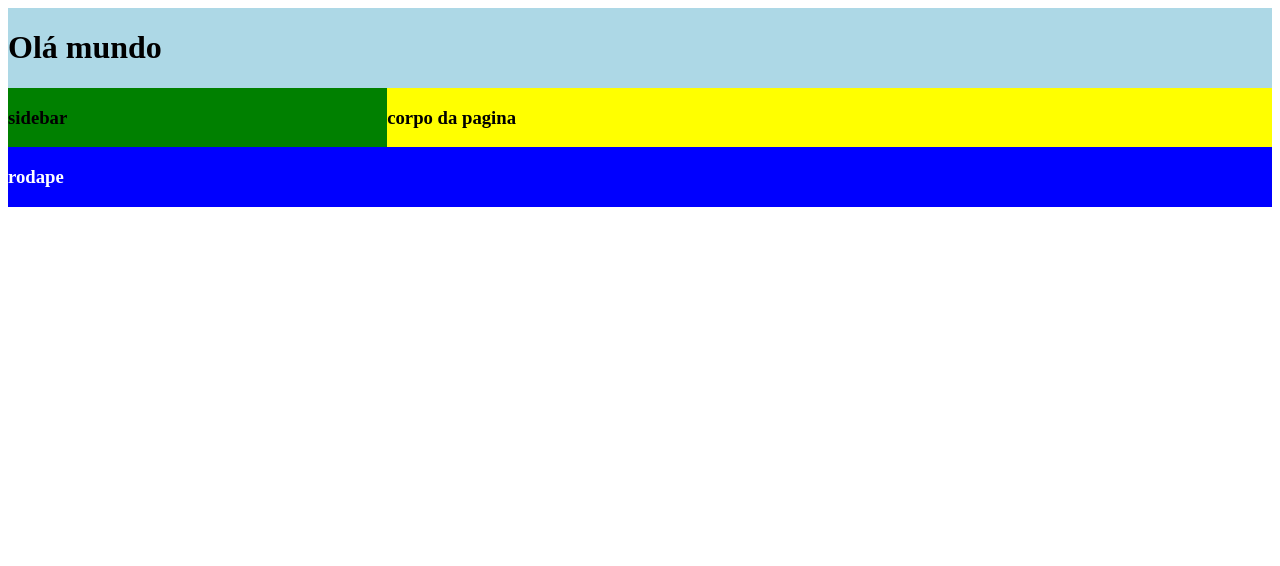
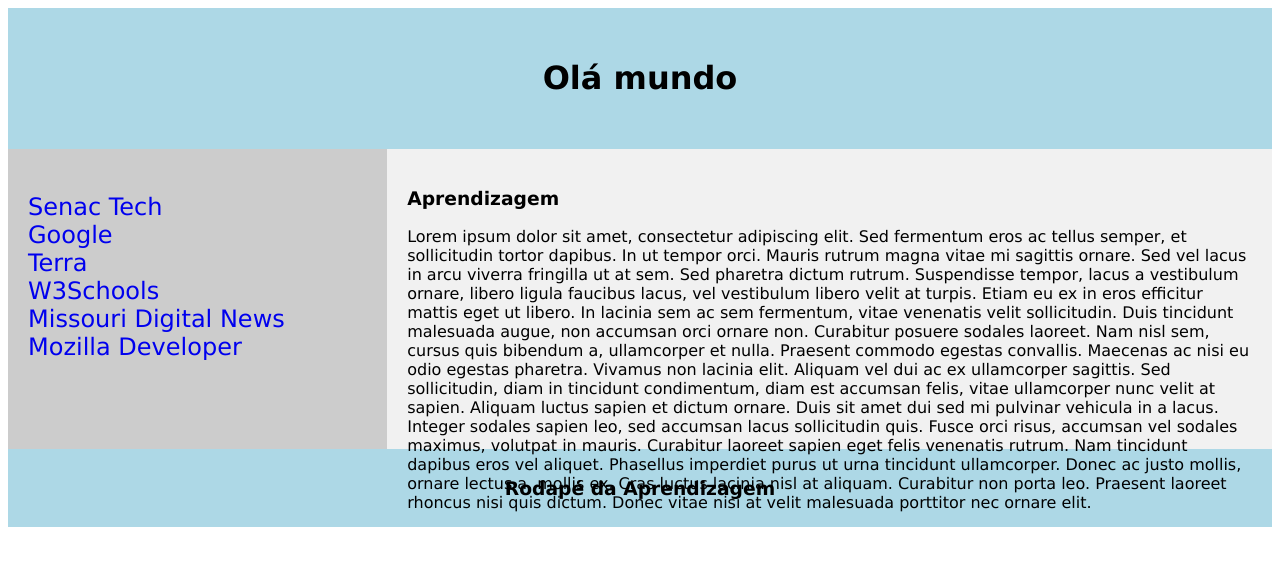
Before and after one commit to cbkremer/introducaoWeb, a plain HTML site: page index.html in a window 1280 px wide. Drawn offline with Linux system fonts and the light colour scheme.

Commit message:
refatoração do projeto

```diff
--- a/estilo.css
+++ b/estilo.css
@@ -1,5 +1,45 @@
+*{
+	box-sizing: border-box;
+}
+body{
+	font-family: Verdana, Helvetica, sans-serif;
+}
 .topo{
 	background-color:lightblue;
 	float:left;
 	width:100%;
+	padding: 30px;
+	text-align:center;
 }
+nav{
+	float: left;
+	width: 30%;
+	height: 300px;
+	background: #ccc;
+	padding: 20px;
+}
+nav a{
+	text-decoration: none;
+}
+nav ul{
+	list-style-type:none;
+	padding:0;
+	font-size: 1.5em;
+}
+article{
+	float:left;
+	padding:20px;
+	width:70%;
+	background: #f1f1f1;
+	height:300px;
+}
+section{
+	content: "";
+	display: table;
+	clear: both;
+}
+footer{
+	background:lightblue;
+	padding:10px;
+	text-align:center;
+}
--- a/index.html
+++ b/index.html
@@ -16,14 +16,39 @@
 		<header class="topo">
 			<h1>Olá mundo</h1>
 		</header>
-		<div style="width: 30%; background-color: green;float:left;">
-			<h3>sidebar</h3>
-		</div>
-		<div style="width: 70%; background-color:yellow;float:left;">
-			<h3>corpo da pagina</h3>
-		</div>
-		<footer style="width:100%; background-color:blue;float:left;color:white;">
-			<h3>rodape</h3>
+		<section>
+			<nav>
+				<ul>
+					<li>
+						<a href="https://senacrs.com.br/unidade/18" target="_blank">Senac Tech</a>
+					</li>
+					<li>
+						<a href="https://google.com" target="_blank">Google</a>
+					</li>
+					<li>
+						<a href="https://terra.com.br" target="_blank">Terra</a>
+					</li>
+					<li>
+						<a href="https://w3schools.com" target="_blank">W3Schools</a>
+					</li>
+					<li>
+						<a href="https://mdn.org" target="_blank">Missouri Digital News</a>
+					</li>
+					<li>
+						<a href="https://developer.mozilla.org/pt-BR/">Mozilla Developer</a>
+					</li>
+				</ul>
+			</nav>
+			<article>
+				<h3>Aprendizagem</h3>
+				<p>
+					Lorem ipsum dolor sit amet, consectetur adipiscing elit. Sed fermentum eros ac tellus semper, et sollicitudin tortor dapibus. In ut tempor orci. Mauris rutrum magna vitae mi sagittis ornare. Sed vel lacus in arcu viverra fringilla ut at sem. Sed pharetra dictum rutrum. Suspendisse tempor, lacus a vestibulum ornare, libero ligula faucibus lacus, vel vestibulum libero velit at turpis. Etiam eu ex in eros efficitur mattis eget ut libero. In lacinia sem ac sem fermentum, vitae venenatis velit sollicitudin. Duis tincidunt malesuada augue, non accumsan orci ornare non. Curabitur posuere sodales laoreet. Nam nisl sem, cursus quis bibendum a, ullamcorper et nulla. Praesent commodo egestas convallis. Maecenas ac nisi eu odio egestas pharetra. Vivamus non lacinia elit. Aliquam vel dui ac ex ullamcorper sagittis. Sed sollicitudin, diam in tincidunt condimentum, diam est accumsan felis, vitae ullamcorper nunc velit at sapien.
+					Aliquam luctus sapien et dictum ornare. Duis sit amet dui sed mi pulvinar vehicula in a lacus. Integer sodales sapien leo, sed accumsan lacus sollicitudin quis. Fusce orci risus, accumsan vel sodales maximus, volutpat in mauris. Curabitur laoreet sapien eget felis venenatis rutrum. Nam tincidunt dapibus eros vel aliquet. Phasellus imperdiet purus ut urna tincidunt ullamcorper. Donec ac justo mollis, ornare lectus a, mollis ex. Cras luctus lacinia nisl at aliquam. Curabitur non porta leo. Praesent laoreet rhoncus nisi quis dictum. Donec vitae nisi at velit malesuada porttitor nec ornare elit.
+				</p>
+			</article>
+		</section>
+		<footer>
+			<h3>Rodapé da Aprendizagem</h3>
 		</footer>
 	</body>
 </html>
```
